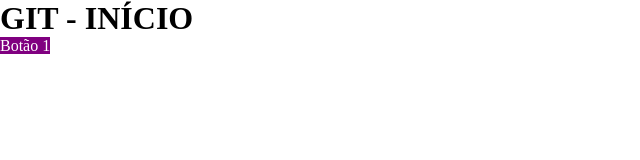
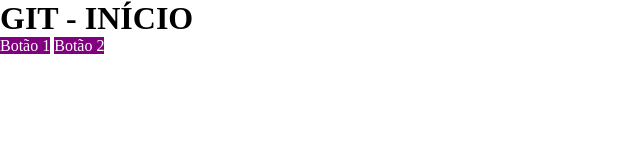
Before and after one commit to hitoshidevx/Aula8, a plain HTML site: page index.html in a window 1280 px wide. Shown: the whole page, without its empty margins (0-640 px from the left). Drawn offline with Linux system fonts and the light colour scheme.

Commit message:
criado botao2

```diff
--- a/index.html
+++ b/index.html
@@ -10,8 +10,8 @@
     <header>
         <h1>GIT - INÍCIO</h1>
         </header>
+
         <a href="#">Botão 1</a>
-
-
+        <a href="#">Botão 2</a>
 </body>
 </html>
```
